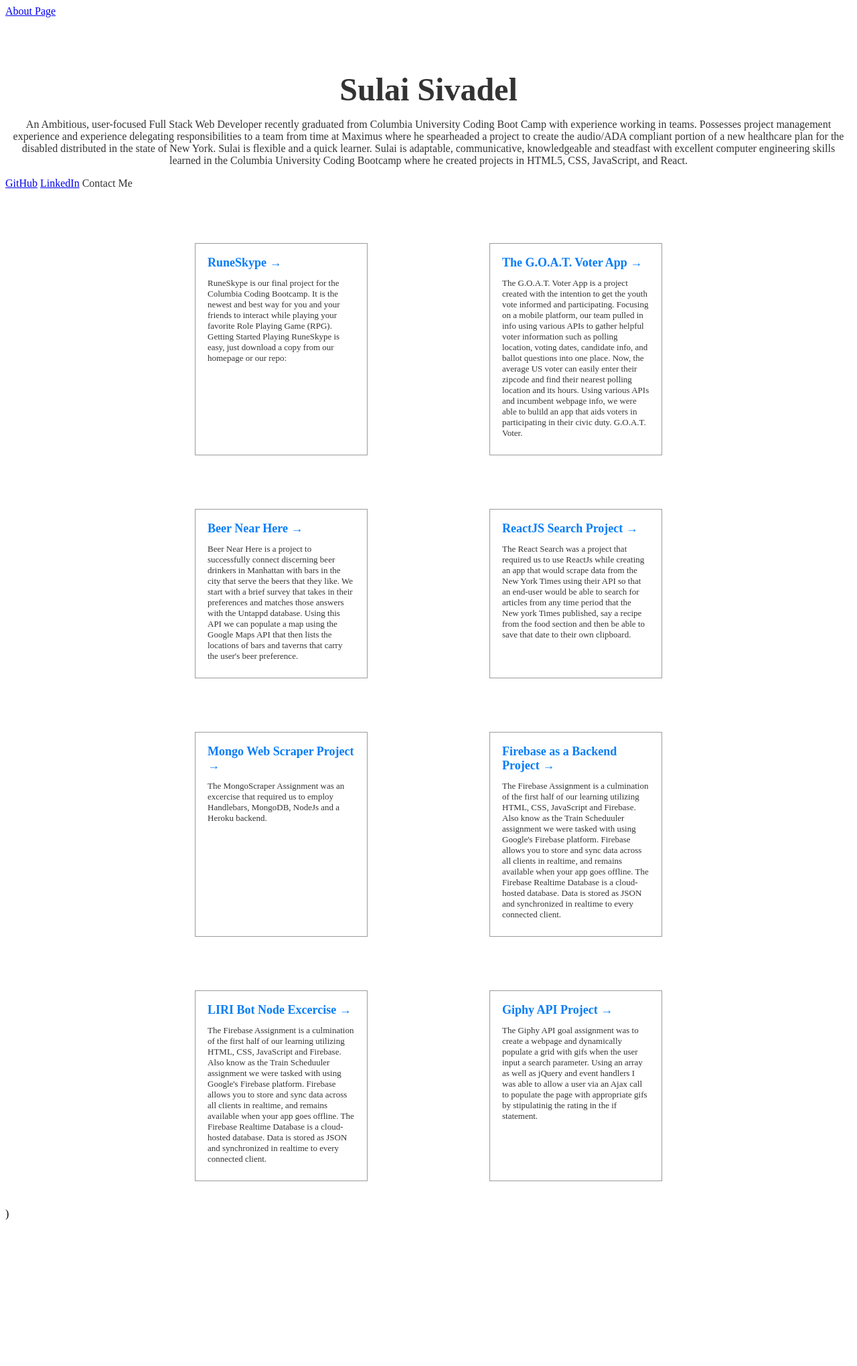
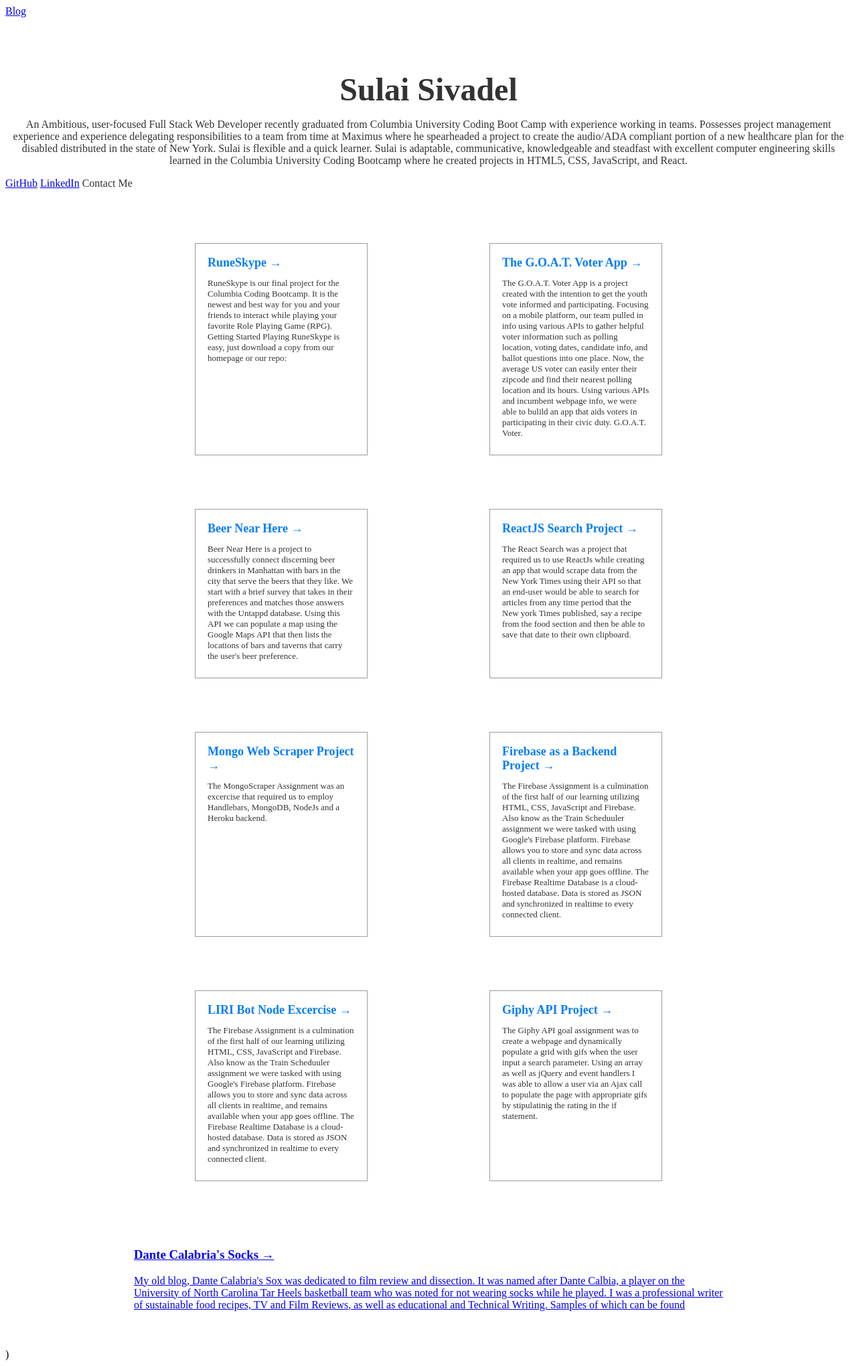
Before and after one commit to Sulai3030/portfolio-nextjs, a Next.js app in the folder portfolio/: page / in a window 1280 px wide. Shown: the whole page at 67% size. Before the commit the page ends 1830 px from the top, so only its background shows below. Built offline with nearby package versions, Linux system fonts and the light colour scheme.

Commit message:
added blog link

```diff
--- a/portfolio/pages/index.js
+++ b/portfolio/pages/index.js
@@ -11,8 +11,8 @@ const Index = () => (
       <title>Home</title>
     </Head>
 
-    <Link href="/about">
-      <a>About Page</a>
+    <Link href="/blog">
+      <a>Blog</a>
     </Link>
     <div className='hero'>
       <h1 className='title'>Sulai Sivadel</h1>
@@ -70,6 +70,13 @@ const Index = () => (
         </p>
         </a>
       </div>
+      <div className='row'>
+        <a href="/blog">
+
+          <h3>Dante Calabria's Socks &rarr;</h3>
+          <p>My old blog, Dante Calabria's Sox was dedicated to film review and dissection. It was named after Dante Calbia, a player on the University of North Carolina Tar Heels basketball team who was noted for not wearing socks while he played. I was a professional writer of sustainable food recipes, TV and Film Reviews, as well as educational and Technical Writing. Samples of which can be found </p>
+        </a>
+      </div>
     <style jsx>{`
       .hero {
         width: 100%;
```
